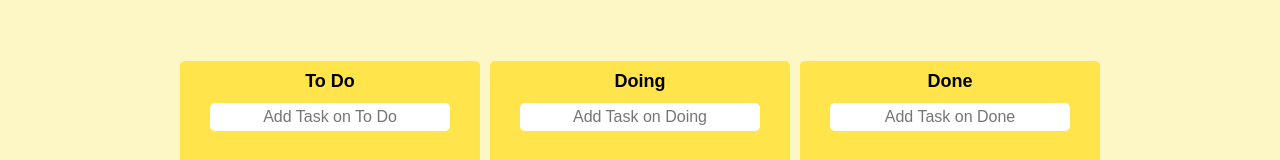
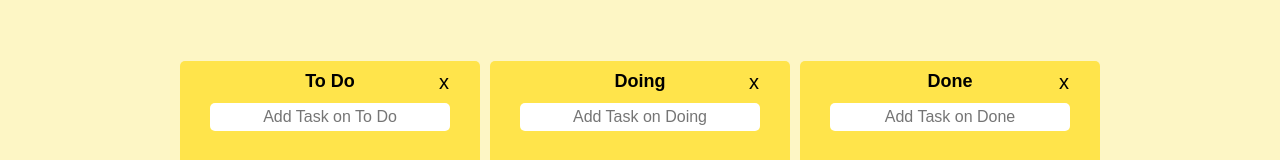
Before and after one commit to Inginginging/trello_clone, a React (Create React App) app: page / in a window 1280 px wide. Shown: the part 210-370 px from the top of the page. Built offline with nearby package versions, Linux system fonts and the light colour scheme.

Commit message:
remove Board

```diff
--- a/src/Components/Board.tsx
+++ b/src/Components/Board.tsx
@@ -53,6 +53,21 @@ const Form = styled.form`
     margin: 0 auto;
   }
 `;
+const DelBtn = styled.button`
+  border: none;
+  cursor: pointer;
+  background-color: transparent;
+  margin-bottom: 9px;
+  font-size: 20px;
+  position: absolute;
+  right: 25px;
+`;
+const BoardTitle = styled.div`
+  display: flex;
+  align-items: center;
+  justify-content: center;
+  position: relative;
+`;
 
 interface IForm {
   toDo: string;
@@ -76,9 +91,19 @@ function Board({ toDos, boardId }: IBoardProps) {
 
     setValue("toDo", "");
   };
+  const handleDelete = (boardId: string) => {
+    setToDos((originalToDos) => {
+      const temp = { ...originalToDos }; //typeof(temp) = obj
+      delete temp[boardId];
+      return temp;
+    });
+  };
   return (
     <Wrapper>
-      <Title>{boardId}</Title>
+      <BoardTitle>
+        <Title>{boardId}</Title>
+        <DelBtn onClick={() => handleDelete(boardId)}>x</DelBtn>
+      </BoardTitle>
       <Form onSubmit={handleSubmit(onValid)}>
         <input
           {...register("toDo", { required: true })}
```
